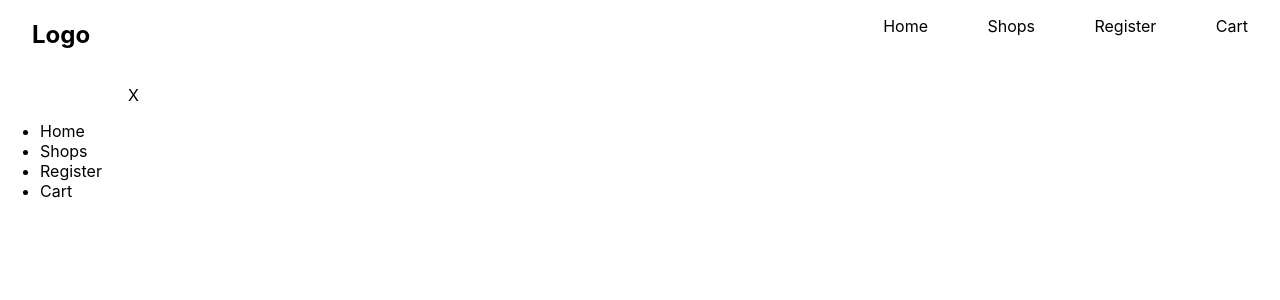
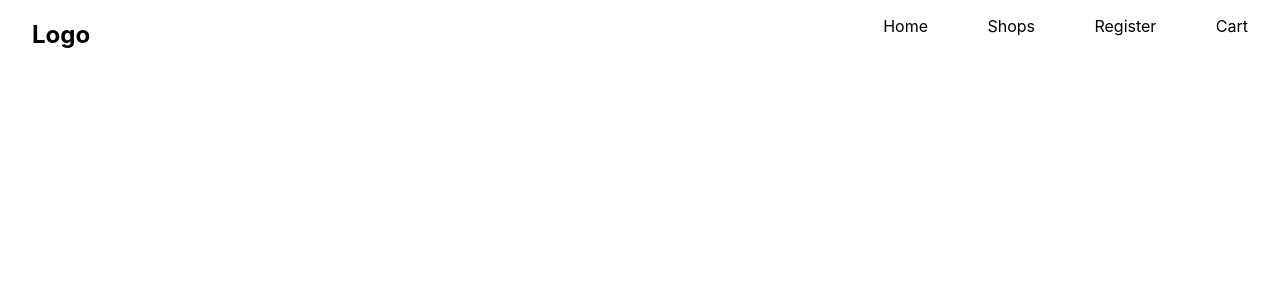
Before and after one commit to toyman640/motor-parts, a React (Create React App) app: page / in a window 1280 px wide. Shown: the top 300 px of the page. Built offline with nearby package versions, Linux system fonts and the light colour scheme.

Commit message:
Add stlye to navigation

```diff
--- a/src/App.css
+++ b/src/App.css
@@ -53,6 +53,10 @@ body {
   font-size: 1.2em;
 }
 
+.Inside-ham {
+  display: none;
+}
+
 @media (min-width: 768px) {
   .Navigation {
     display: flex;
--- a/src/components/Navbar.js
+++ b/src/components/Navbar.js
@@ -11,7 +11,7 @@ const NavBar = () => (
         <li>Cart</li>
       </ul>
     </div>
-    <div>
+    <div className="Inside-ham">
       <p className="Close">X</p>
       <ul>
         <li>Home</li>
```
